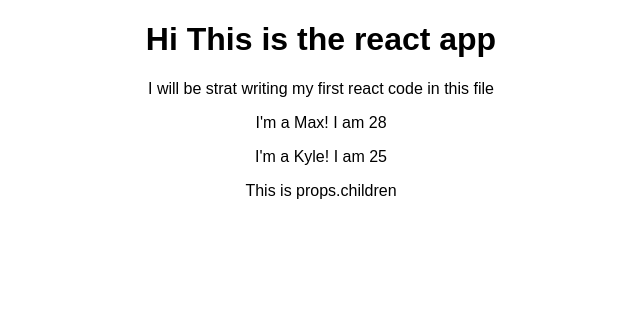
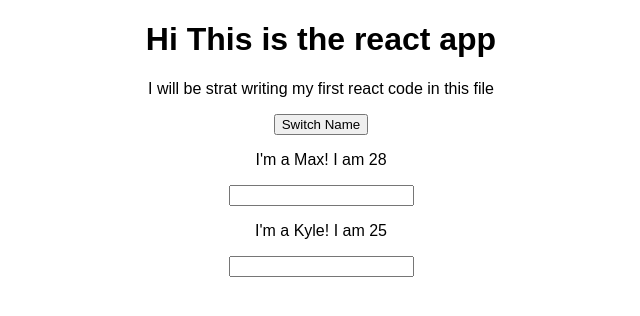
Before and after one commit to C-Shi/react-start, a React (Create React App) app: page / in a window 1280 px wide. Shown: the top 316 px of the page, without its empty margins (319-959 px from the left). Built offline with nearby package versions, Linux system fonts and the light colour scheme.

Commit message:
state and add passing props

```diff
--- a/src/App.js
+++ b/src/App.js
@@ -4,13 +4,48 @@ import './App.css';
 import Person from './Person/Person'
 
 class App extends Component {
+  state = {
+    person: [
+      {name: "Max", age:28},
+      {name: "Kyle", age:25}
+    ],
+    otherState: "some other value"
+  }
+
+  switchNameHandler = (newName) => {
+    // console.log("was clicked");
+    // this.state.person[0].name = "Maximilian"; - this does not work in react
+    // setState method allow us to update 'state', and will only change what has been modified
+    this.setState({person:[
+      {name:newName, age: 28},
+      {name:'Kyle', age: 26}
+    ]})
+  }
+
+  nameChangedHandler = (event) => {
+    this.setState({
+      person:[
+        {name: 'Max', age:28},
+        {name: event.target.value, age: 29}
+      ]
+    })
+  }
+
   render() {
     return (
       <div className="App">
         <h1>Hi This is the react app</h1>
         <p>I will be strat writing my first react code in this file</p>
-        <Person name="Max" age="28" />
-        <Person name="Kyle" age="25" >This is props.children</Person>
+        <button onClick={this.switchNameHandler.bind(this,'Jessie')}>Switch Name</button>
+        <Person
+          name={this.state.person[0].name}
+          age={this.state.person[0].age}
+          // bind method take two argument, 'this' goes to where it applies to, second argument as assigned value
+          click={this.switchNameHandler.bind(this,'Jessica')}/>
+        <Person
+          name={this.state.person[1].name}
+          age={this.state.person[1].age}
+          change={this.nameChangedHandler}/>
       </div>
 
     )
--- /dev/null
+++ b/src/Person/Person.css
@@ -0,0 +1,3 @@
+.Person {
+    width: 60%;
+}
--- a/src/Person/Person.js
+++ b/src/Person/Person.js
@@ -3,10 +3,13 @@ import React from 'react';
 const person = (props) => {
     return (
         <div>
-            <p>I'm a {props.name}! I am {props.age}</p>
+            <p onClick={props.click}>I'm a {props.name}! I am {props.age}</p>
             <p>{props.children}</p>
+            <input type="text" onChange={props.change}/>
         </div>
     )
 }
 
+// cannot use setState even you assign a 'state', because it has no Component
+
 export default person;
```
